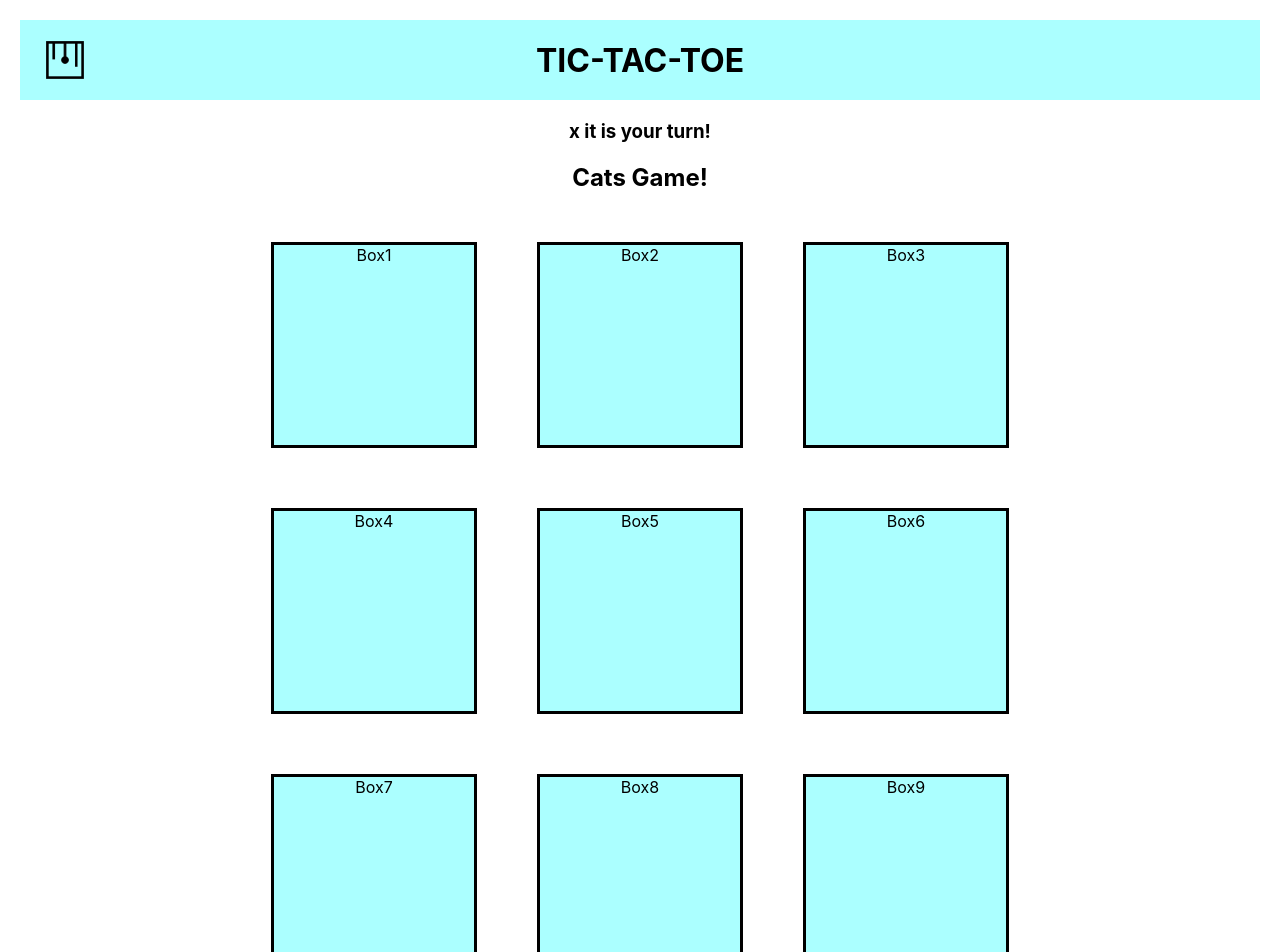
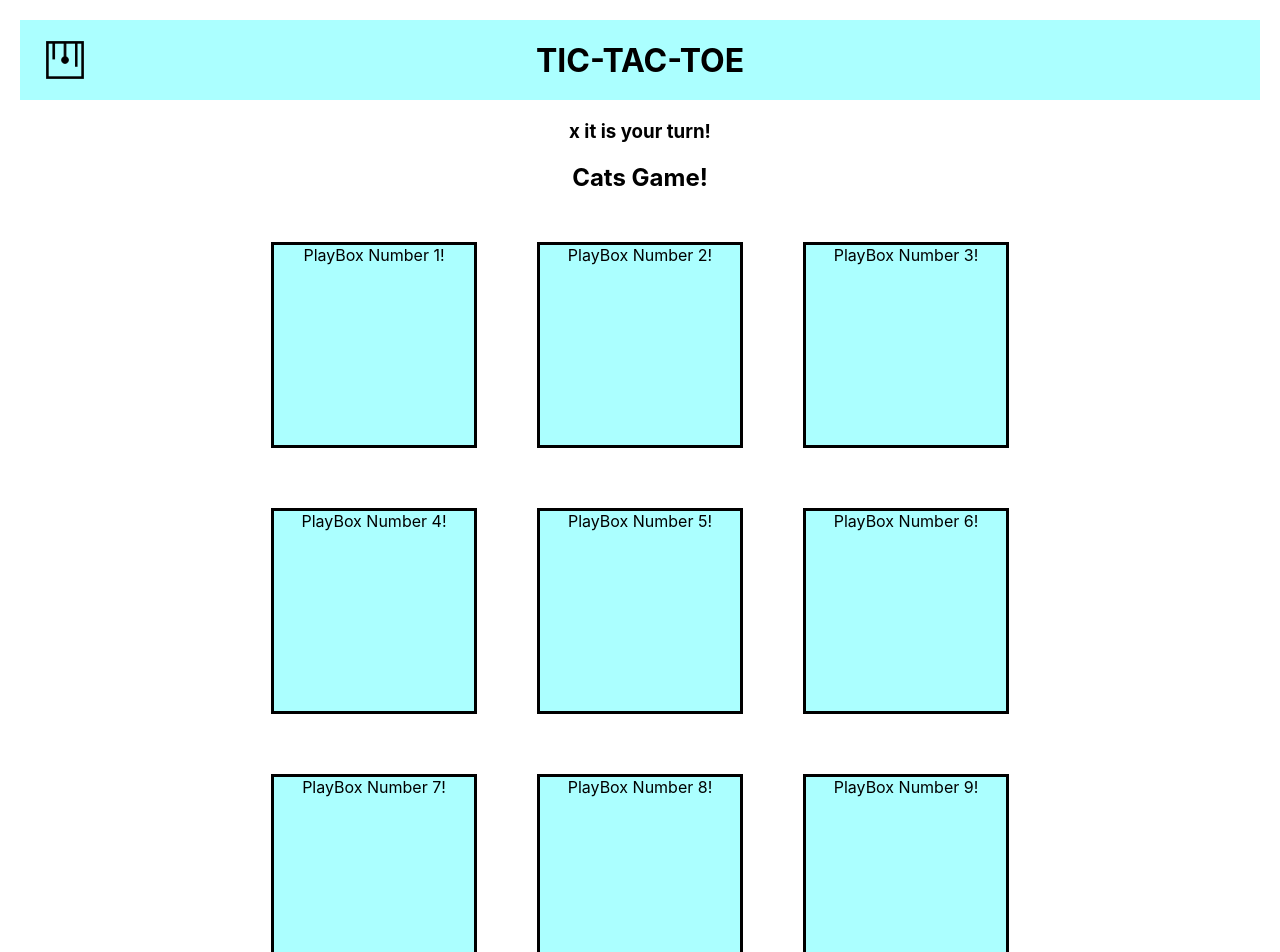
Before and after one commit to MontanoDiego/scratch-noughts-crosses, a React (Create React App) app: page / in a window 1280 px wide. Shown: the top 952 px of the page. Built offline with nearby package versions, Linux system fonts and the light colour scheme.

Commit message:
moved hard coded boxes to a new component, passed box # prop to differentiate boxes

```diff
--- a/src/Context/GameContext.js
+++ b/src/Context/GameContext.js
@@ -5,7 +5,7 @@ const GameContext = createContext();
 
 const GameProvider = ({ children }) => {
   // game state
-  const [value, setValue] = useState([]);
+  // const [value, setValue] = useState([]);
 
 
   // functions
--- a/src/components/Main/Main.css
+++ b/src/components/Main/Main.css
@@ -4,11 +4,3 @@
   justify-content: center;
   justify-items: center;
 }
-
-.play-box {
-  background-color: rgb(171, 255, 255);
-  height: 200px;
-  width: 200px;
-  margin: 30px;
-  border: solid black 3px;
-}
--- a/src/components/Main/Main.js
+++ b/src/components/Main/Main.js
@@ -1,4 +1,5 @@
 import React from 'react';
+import PlayBox from '../PlayBox/PlayBox.js';
 import './Main.css';
 
 export default function Main() {
@@ -12,15 +13,33 @@ export default function Main() {
         <h2>Cats Game!</h2>
       </section>
       <section className='box-container'>
-        <div className='play-box'>Box1</div>
-        <div className='play-box'>Box2</div>
-        <div className='play-box'>Box3</div>
-        <div className='play-box'>Box4</div>
-        <div className='play-box'>Box5</div>
-        <div className='play-box'>Box6</div>
-        <div className='play-box'>Box7</div>
-        <div className='play-box'>Box8</div>
-        <div className='play-box'>Box9</div>
+        <PlayBox
+          box={1}
+        />
+        <PlayBox
+          box={2}
+        />
+        <PlayBox
+          box={3}
+        />
+        <PlayBox
+          box={4}
+        />
+        <PlayBox
+          box={5}
+        />
+        <PlayBox
+          box={6}
+        />
+        <PlayBox
+          box={7}
+        />
+        <PlayBox
+          box={8}
+        />
+        <PlayBox
+          box={9}
+        />
       </section>
     </div>
   );
--- /dev/null
+++ b/src/components/PlayBox/PlayBox.css
@@ -0,0 +1,7 @@
+.play-box {
+  background-color: rgb(171, 255, 255);
+  height: 200px;
+  width: 200px;
+  margin: 30px;
+  border: solid black 3px;
+}
--- /dev/null
+++ b/src/components/PlayBox/PlayBox.js
@@ -0,0 +1,10 @@
+import React from 'react';
+import './PlayBox.css';
+
+export default function PlayBox({ box }) {
+  return (
+    <div className='play-box'>
+    PlayBox Number {box}!
+    </div>
+  );
+}
```
